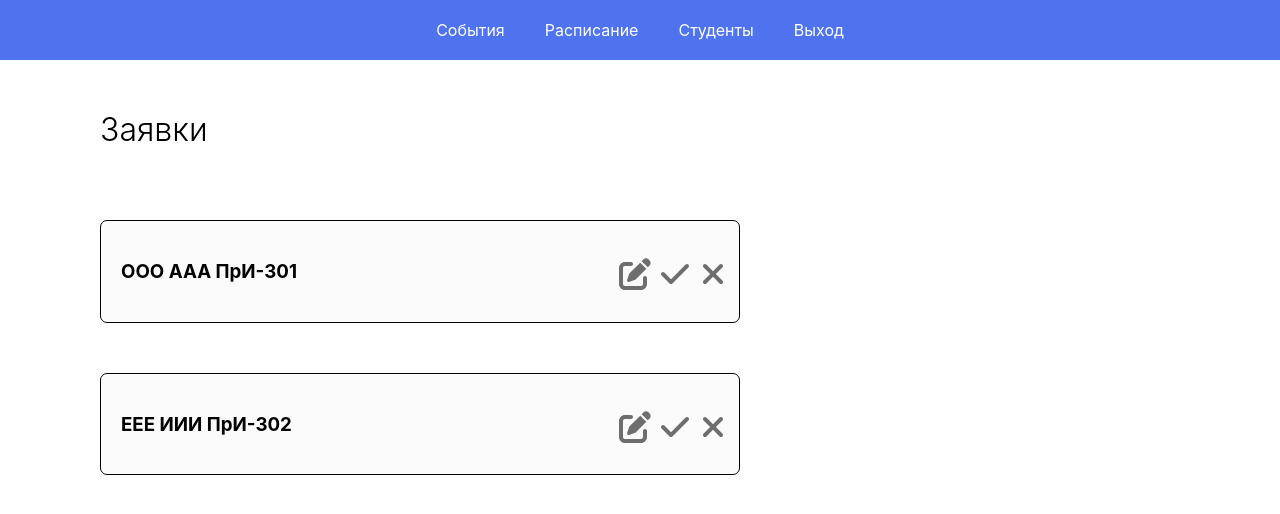
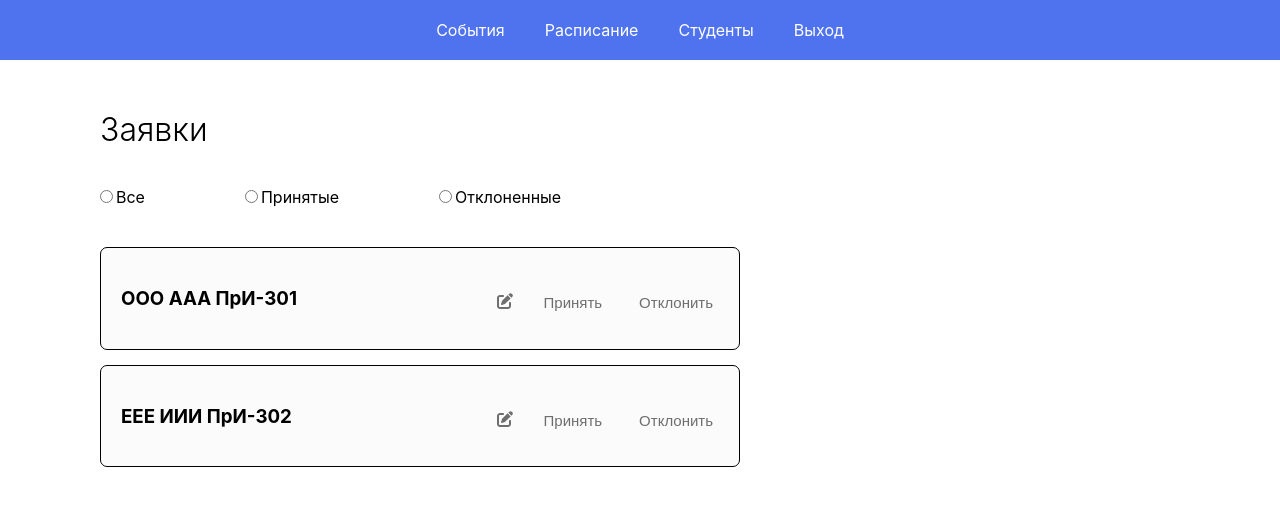
Before and after one commit to vllllktoria/practice_IITHelper, a React (Create React App) app: page /students in a window 1280 px wide. Shown: the top 514 px of the page. Built offline with nearby package versions, Linux system fonts and the light colour scheme.

Commit message:
нерабочие чекбоксы которые радио тайп

```diff
--- a/package.json
+++ b/package.json
@@ -8,6 +8,7 @@
     "@testing-library/jest-dom": "^5.16.5",
     "@testing-library/react": "^13.4.0",
     "@testing-library/user-event": "^13.5.0",
+    "axios": "^1.4.0",
     "bootstrap": "^5.3.0",
     "react": "^18.2.0",
     "react-bootstrap": "^2.8.0",
--- a/src/components/EditForm.js
+++ b/src/components/EditForm.js
@@ -24,12 +24,14 @@ function EditForm(props){
         props.setGroup(group)
         props.handleEdit(userCopy)
     }
+
     return(
         <form className="editForm">
             <input placeholder="Фамилия" onChange={handleLName} />
             <input placeholder="Имя" onChange={handlefName}/>
             <input placeholder="Группа" onChange={handleGroup}/>
             <button type="button" className="saveEdit" onClick={meDoItForYou}>Сохранить</button>
+            <button type="button" className="cancelEdit">Отменить</button>
         </form>
 
     )
--- a/src/components/User.js
+++ b/src/components/User.js
@@ -9,10 +9,22 @@ function User(props){
     const [lastName, setLastName] = useState(props.user.lastname);
     const [group, setGroup] = useState(props.user.group);
 
+    const [unchecked, setCheck] = useState(false)
+    const checkHandleClick = () => {
+        setCheck(!unchecked);
+      };
+
+    const [notReject, setReject] = useState(false)
+    const rejectHandleClick = () => {
+        setReject(!notReject)
+      };
+
+
+
     return(
         <div className="user">
-            <FontAwesomeIcon icon={faClose} className="rejectBtn"/>
-            <FontAwesomeIcon icon={faCheck} className="checkBtn" />
+            <button className="rejectBtn" onClick={rejectHandleClick}>{ notReject ? "Отклонено" : "Отклонить"}</button>
+            <button className="checkBtn" onClick={checkHandleClick}>{ unchecked ? "Принято" : "Принять"}</button>
             <FontAwesomeIcon icon={faPenToSquare} onClick={() => {
                 setEdit(!edit);
             }} className="editBtn"/>
--- a/src/css/students.css
+++ b/src/css/students.css
@@ -1,45 +1,8 @@
-
-
 h1{
     margin-top: 50px;
     text-align: left;
     margin-left: 100px;
     font-weight: 350;
-}
-#wrapper {
-
-    background-color: #fbfbfb;
-    width: 50vw;
-    padding: 1vh 1vw;
-    border: 1px solid #000;
-    margin-left: 100px;
-    border-radius: 7px;
-}
-
-#layout {
-    width: 45vw;
-    height: 5vh;
-    display: flex;
-}
-.block {
-    gap: 0 1vw;
-    width: 100%;
-    height: 100%;
-    display: flex;
-    align-items: center;
-}
-#panel {
-
-    justify-content: right;
-
-}
-#name {
-    white-space: nowrap;
-    text-align: left;
-}
-
-#group{
-
 }
 
 button {
@@ -74,20 +37,14 @@ button {
 }
 
 main{
-    margin: 50px 100px;
+    margin: 40px 100px;
     width: 50%;
     float: left;
 }
 
-aside{
-    width: 20%;
-    margin-top: 50px;
-    margin-left: 5%;
-    float: left;
-}
 
 main .user{
-    margin-bottom: 50px;
+    margin-bottom:15px;
     background-color: #fbfbfb;
     padding: 20px;
     color: rgb(0, 0, 0);
@@ -100,7 +57,9 @@ main .rejectBtn{
     margin-top: 25px;
     color: rgb(110, 110, 110);
     cursor: pointer;
-    transform: scale(2);
+    transform: scale(1);
+    font-size: 15px;
+    display: flex;
 }
 
 
@@ -110,7 +69,9 @@ main .checkBtn{
     margin-top: 25px;
     color: rgb(110, 110, 110);
     cursor: pointer;
-    transform: scale(2);
+    transform: scale(1);
+    font-size: 15px;
+    display: flex;
 }
 
 main .editBtn{
@@ -119,7 +80,9 @@ main .editBtn{
     margin-top: 25px;
     color: rgb(110, 110, 110);
     cursor: pointer;
-    transform: scale(2);
+    transform: scale(1);
+    display: flex;
+
 }
 
 main .rejectBtn:hover{
@@ -158,3 +121,20 @@ form button{
 form button:hover{
     background-color: #cccccc;
 }
+
+
+#checked{
+    cursor: pointer;
+    margin-left: 100px;
+    margin-top: 20px;
+}
+
+#unChecked{
+    cursor: pointer;
+    margin-left: 100px;
+}
+
+#all{
+    cursor: pointer;
+    margin-left: 100px;
+}
--- a/src/pages/Students.js
+++ b/src/pages/Students.js
@@ -1,5 +1,6 @@
-import React, { useState } from "react";
+import React, { useState, useEffect } from "react";
 import Users from "../components/Users";
+import axios from 'axios'
 
 
 function Students() {
@@ -19,6 +20,19 @@ function Students() {
         }
     ]);
 
+    /* useEffect(() => {
+        const apiUrl = 'http://45.9.42.26:8000/api/students';
+        let params = {
+            params: {
+                group: "Group"
+            }
+        };
+        axios.get(apiUrl, params).then((resp) => {
+          const users = resp.data;
+          setUsers(users);
+        });
+      }, [setUsers]); */
+
     let handleEdit = function(user) {
         let usersCopy = users
         usersCopy[user.id] = user
@@ -26,9 +40,20 @@ function Students() {
         setUsers(usersCopy)
         // setUsers(users[e.target.value.id].firstname = e.target.value.fi)
     }
+
             return (
             <div>
                 <h1>Заявки</h1>
+
+                <input type="radio" id="all" name="choose" />
+                <label htmlFor="all">Все</label>
+
+                <input type="radio" id="checked" name="choose" />
+                <label htmlFor="checked">Принятые</label>
+
+                <input type="radio" id="unChecked" name="choose" />
+                <label htmlFor="unChecked">Отклоненные</label>
+
                 <main>
                 <Users users={users} handleEdit={handleEdit}/>
                 </main>
```
Also changed, not shown: 1 other file (tests, documents, lock files or other folders).
